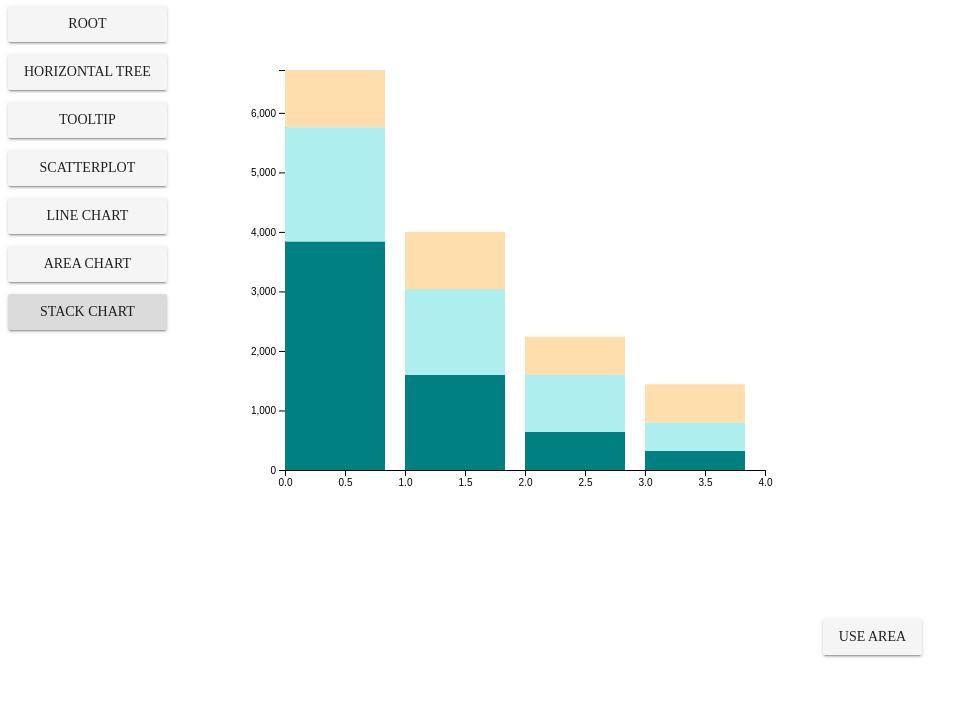
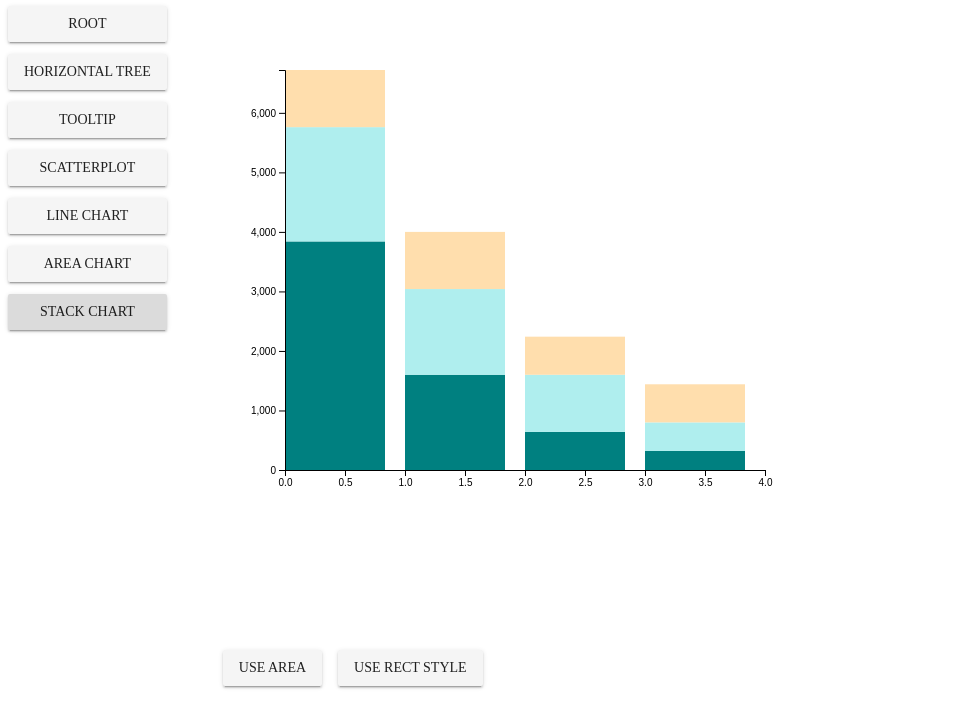
Before and after one commit to ssthouse/d3-practice, a Vue app: page /#/stackChart in a window 1280 px wide. Shown: the top 728 px of the page, without its empty margins (0-979 px from the left). Built offline with nearby package versions, Linux system fonts and the light colour scheme.

Commit message:
Add swithc btn for area||rect

```diff
--- a/src/components/StackChart.vue
+++ b/src/components/StackChart.vue
@@ -1,7 +1,10 @@
 <template>
   <div id=stack-chart style="position: relative; width: 100%; height: 100%;">
     <svg id="stack-chart-svg"></svg>
-    <v-btn @click="useAreaStyle">Use area</v-btn>
+    <div>
+      <v-btn @click="useAreaStyle">Use area</v-btn>
+      <v-btn @click="useRectStyle">Use rect style</v-btn>
+    </div>
   </div>
 </template>
 
@@ -54,8 +57,7 @@ export default {
   methods: {
     start() {
       this.initScales()
-      this.initAxis()
-      this.initStackChart()
+      this.useRectStyle()
     },
     initScales() {
       const stack = this.$d3
@@ -138,6 +140,11 @@ export default {
       this.initStackArea()
       this.initAxis()
     },
+    useRectStyle() {
+      this.initChartContainer()
+      this.initStackChart()
+      this.initAxis()
+    },
     initChartContainer() {
       this.$d3.select('.chartContainer').remove()
       this.g = this.$d3
```
